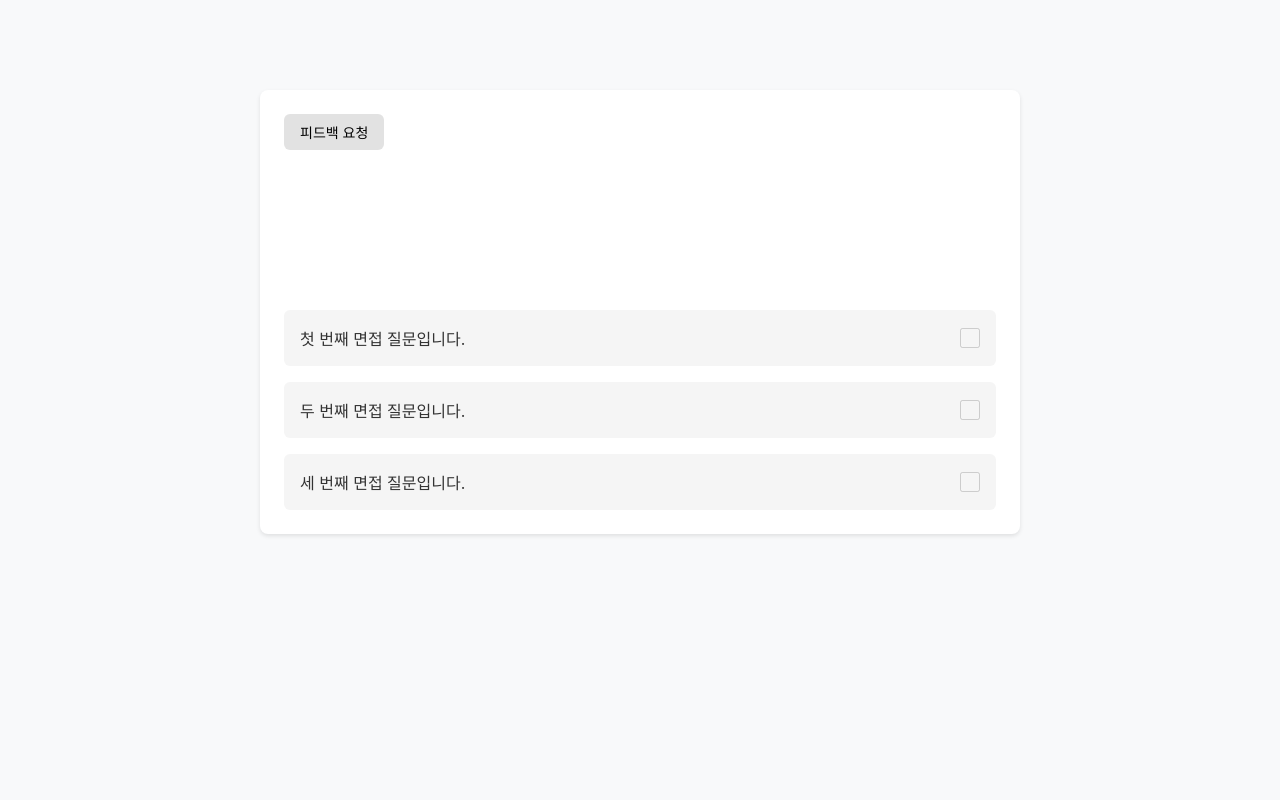
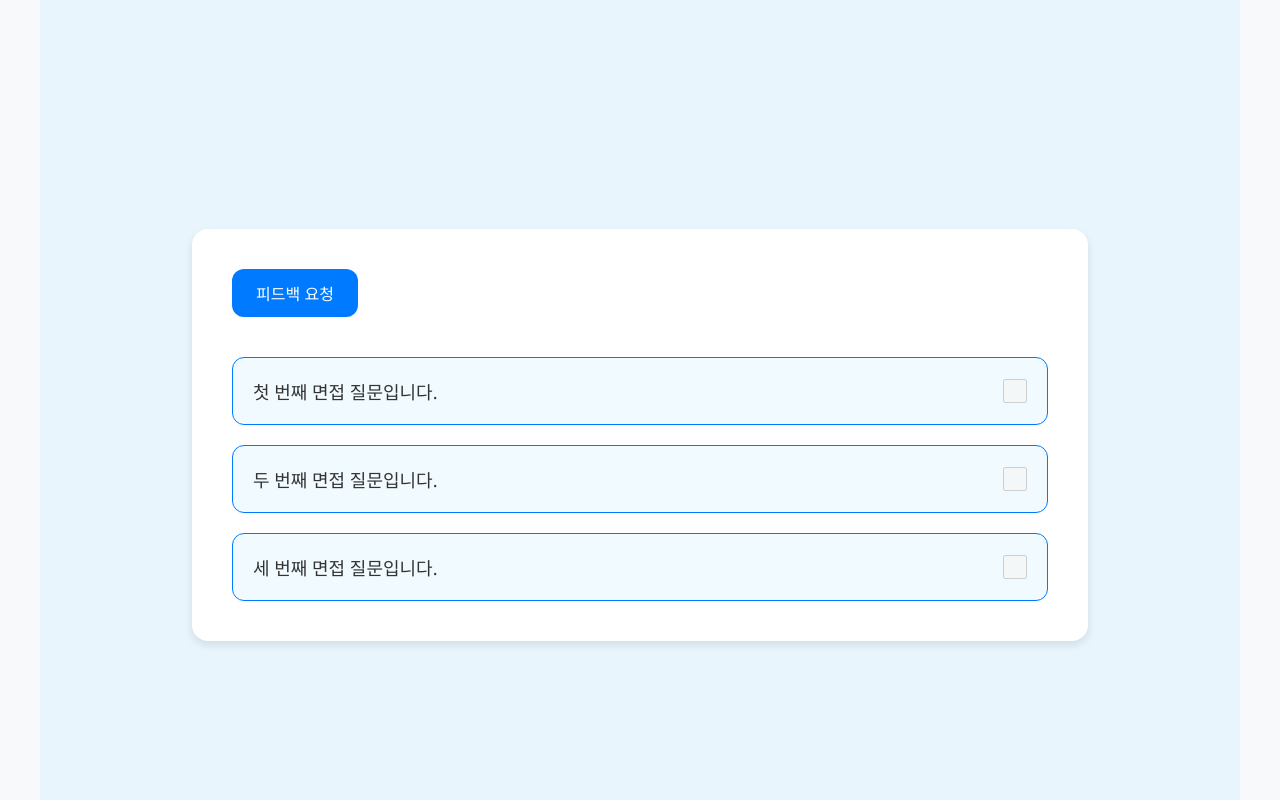
Before and after one commit to HUFSTHON2024/Web, a React (Create React App) app in the folder fe/: page /interview-room in a window 1280 px wide. Built offline with nearby package versions, Linux system fonts and the light colour scheme; no server answers.

Commit message:
feat: 이쁜 ui

```diff
--- a/fe/src/App.js
+++ b/fe/src/App.js
@@ -8,7 +8,7 @@ function App() {
   return (
     <Routes>
       <Route path="/video/:id" element={<VideoRecorderUI />} />
-      <Route path="/send-resume" element={<FileUploadPage />} />
+      <Route path="/" element={<FileUploadPage />} />
       <Route path="/interview-room" element={<InterviewRoom />} />
     </Routes>
   );
--- a/fe/src/interviewRoom.css
+++ b/fe/src/interviewRoom.css
@@ -1,78 +1,100 @@
 /* QuestionList.css */
 .question-list-container {
   width: 100%;
-  max-width: 800px;
+  max-width: 1200px; /* 너비 */
   margin: 0 auto;
-  padding: 20px;
+  padding: 40px;
+  background-color: #e9f5fc; /* 하늘색 배경 */
+  display: flex;
+  justify-content: center;
+  align-items: center;
+  min-height: 100vh; /* 화면 전체 높이 */
+  box-sizing: border-box;
 }
 
+/* 카드 스타일 */
 .question-card {
-  background-color: #FFFFFF;
-  border-radius: 8px;
-  padding: 24px;
+  background-color: #ffffff;
+  border-radius: 16px; /* 둥근 모서리 */
+  padding: 40px; /* 패딩 증가 */
   margin-top: 70px;
-  box-shadow: 0 2px 4px rgba(0, 0, 0, 0.1);
+  box-shadow: 0 4px 8px rgba(0, 0, 0, 0.1); /* 그림자 강화 */
+  height: 100%;
+  width: 80%;
 }
 
+/* 카드 헤더 */
 .card-header {
   display: flex;
   justify-content: space-between;
   align-items: center;
-  margin-bottom: 160px;
+  margin-bottom: 40px; /* 간격 조정 */
 }
 
 .welcome-text {
-  font-size: 18px;
-  color: #333333;
-  font-weight: 500;
+  font-size: 24px; /* 글자 크기 증가 */
+  color: #007bff; /* 하늘색 강조 */
+  font-weight: 600;
 }
 
+/* 새로고침 버튼 */
 .refresh-button {
-  background-color: #e2e2e2;
+  background-color: #007bff; /* 하늘색 버튼 */
+  color: white;
   border: none;
-  padding: 8px 16px;
-  border-radius: 6px;
+  padding: 12px 24px; /* 버튼 크기 증가 */
+  border-radius: 12px; /* 버튼 둥글게 */
   cursor: pointer;
-  font-size: 14px;
-  transition: background-color 0.2s;
+  font-size: 16px; /* 글자 크기 증가 */
+  transition: background-color 0.3s ease;
 }
 
 .refresh-button:hover {
-  background-color: #d0d0d0;
+  background-color: #0056b3; /* 호버 시 색상 변경 */
 }
 
 .questions-container {
   display: flex;
   flex-direction: column;
-  gap: 16px;
+  gap: 20px; /* 질문 간 간격 증가 */
 }
 
+/* 질문 아이템 */
 .question-item {
   display: flex;
   justify-content: space-between;
   align-items: center;
-  background-color: #f5f5f5;
-  padding: 16px;
-  border-radius: 6px;
-  min-height: 50px;
+  background-color: #f1faff; /* 밝은 하늘색 배경 */
+  padding: 20px; /* 패딩 증가 */
+  border-radius: 12px;
+  border: 1px solid #007bff; /* 하늘색 테두리 */
+  min-height: 60px; /* 높이 증가 */
+  transition: transform 0.2s ease; /* 마우스 호버 시 부드러운 효과 */
+}
+
+.question-item:hover {
+  transform: translateY(-2px); /* 살짝 위로 올라가는 효과 */
+  box-shadow: 0 4px 8px rgba(0, 0, 0, 0.1);
 }
 
 .question-content {
   color: #333333;
+  font-size: 18px; /* 글자 크기 증가 */
+  font-weight: 500;
   flex: 1;
   margin-right: 16px;
 }
 
 .question-checkbox {
-  width: 20px;
-  height: 20px;
+  width: 24px; /* 크기 증가 */
+  height: 24px;
   cursor: not-allowed;
 }
 
 /* 반응형 디자인 */
 @media (max-width: 768px) {
   .question-list-container {
-    padding: 10px;
+    padding: 20px;
   }
 
   .card-header {
@@ -81,7 +103,11 @@
     align-items: flex-start;
   }
 
+  .refresh-button {
+    width: 100%; /* 버튼 너비 100% */
+  }
+
   .question-item {
-    padding: 12px;
+    padding: 16px;
   }
 }
--- a/fe/src/sendResume.css
+++ b/fe/src/sendResume.css
@@ -1,114 +1,117 @@
 /* sendResume.css */
+
+/* 컨테이너 스타일 */
 .container {
-  width: 1440px;
+  width: 100%;
+  max-width: 1600px; /* 최대 넓이를 1600px로 확장 */
   margin: 0 auto;
+  padding: 40px;
+  background-color: #e9f5fc; /* 은은한 하늘색 배경 */
 }
 
+/* 콘텐츠 래퍼 */
 .content-wrapper {
-  margin: 70px 320px;
+  margin: 50px auto;
   display: flex;
   flex-direction: column;
-  gap: 24px;
+  gap: 32px;
+  background-color: #ffffff;
+  border-radius: 16px;
+  box-shadow: 0 6px 12px rgba(0, 0, 0, 0.1);
+  padding: 80px; /* 패딩 증가 */
 }
 
-/* 이력서 업로드 섹션 */
-.upload-section {
-  background-color: white;
-  border-radius: 8px;
-  padding: 20px;
+/* 섹션 제목 스타일 */
+.section-title {
+  margin-bottom: 16px;
+  text-align: center;
 }
 
-.section-title {
+.section-title h2 {
+  font-size: 32px; /* 제목 크기 증가 */
+  color: #007bff; /* 하늘색 강조 */
   margin-bottom: 8px;
 }
 
-.section-title h2 {
-  font-size: 18px;
-  margin-bottom: 4px;
+.subtitle {
+  font-size: 18px; /* 부제목 크기 증가 */
+  color: #555;
 }
 
-.subtitle {
-  font-size: 14px;
-  color: #666;
-}
-
+/* 드롭존 스타일 */
 .dropzone-wrapper {
-  margin-bottom: 4px;
+  border: 2px dashed #007bff;
+  border-radius: 12px;
+  padding: 40px; /* 패딩 증가 */
+  background-color: #f1faff;
+  text-align: center;
+  font-size: 18px; /* 텍스트 크기 증가 */
 }
 
 .file-types {
-  font-size: 12px;
-  color: #999;
-  margin-top: 4px;
+  font-size: 16px;
+  color: #555;
+  margin-top: 8px;
 }
 
-/* 채용 공고 섹션 */
+/* 채용 공고 스타일 */
 .job-section {
-  background-color: #f5f5f5;
-  border-radius: 8px;
-  padding: 24px;
+  background-color: #f9fbfd;
+  border: 1px solid #ddd;
+  border-radius: 12px;
+  padding: 40px; /* 패딩 증가 */
 }
 
-.job-content {
-  display: flex;
-  flex-direction: column;
-  gap: 16px;
+.job-content textarea {
+  width: 100%;
+  padding: 16px;
+  border: 1px solid #ddd;
+  border-radius: 8px;
+  font-size: 18px; /* 텍스트 크기 증가 */
+  line-height: 1.8;
 }
 
-.job-category h3 {
-  font-weight: 500;
-  margin-bottom: 8px;
-}
-
-.job-category ul {
-  list-style-type: disc;
-  margin-left: 20px;
-}
-
-.job-category li {
-  color: #444;
-  margin-bottom: 4px;
+.job-content textarea:focus {
+  border-color: #007bff;
+  outline: none;
+  box-shadow: 0 0 6px rgba(0, 123, 255, 0.5);
 }
 
 /* 버튼 스타일 */
 .button-wrapper {
-  display: flex;
-  justify-content: center;
-  margin-top: 16px;
+  text-align: center;
+  margin-top: 32px;
 }
 
 .submit-button {
-  padding: 8px 32px;
-  background-color: #ccc;
+  padding: 20px 64px; /* 버튼 크기 증가 */
+  background-color: #007bff;
+  color: #fff;
+  font-size: 20px; /* 버튼 텍스트 크기 증가 */
+  font-weight: bold;
   border: none;
-  border-radius: 4px;
-  color: #333;
+  border-radius: 12px;
   cursor: pointer;
-  font-size: 14px;
-  transition: background-color 0.2s;
+  transition: background-color 0.3s ease;
 }
 
 .submit-button:hover {
-  background-color: #bbb;
+  background-color: #0056b3;
 }
 
-/* Dropzone 커스터마이징 */
-.files-ui-dropzone {
-  background-color: white !important;
+.submit-button:disabled {
+  background-color: #cccccc;
+  cursor: not-allowed;
 }
 
-.files-ui-dropzone .files-ui-content {
-  min-height: 120px !important;
-}
-
-/* 반응형 처리 */
-@media (max-width: 1440px) {
-  .container {
-    width: 100%;
+/* 반응형 디자인 */
+@media (max-width: 1200px) {
+  .content-wrapper {
+    padding: 40px; /* 더 작은 화면에서 패딩 조정 */
   }
 
-  .content-wrapper {
-    margin: 70px 20px;
+  .submit-button {
+    width: 100%; /* 버튼 너비 100% */
   }
 }
 
@@ -120,71 +123,6 @@
 }
 
 body {
-  font-family: -apple-system, BlinkMacSystemFont, 'Segoe UI', Roboto,
-    'Helvetica Neue', Arial, sans-serif;
+  font-family: 'Segoe UI', Tahoma, Geneva, Verdana, sans-serif;
   background-color: #f8f9fa;
 }
-
-h1,
-h2,
-h3,
-h4,
-h5,
-h6 {
-  margin: 0;
-  font-weight: normal;
-}
-
-ul {
-  margin: 0;
-  padding: 0;
-  list-style: none;
-}
-
-.job-input {
-  width: 100%;
-  min-height: 150px;
-  padding: 12px;
-  border: 1px solid #ddd;
-  border-radius: 4px;
-  font-size: 14px;
-  line-height: 1.5;
-  resize: vertical;
-}
-
-.job-input:focus {
-  outline: none;
-  border-color: #666;
-}
-
-.submit-button {
-  padding: 12px 32px;
-  background-color: #007bff;
-  color: white;
-  border: none;
-  border-radius: 4px;
-  cursor: pointer;
-  font-size: 16px;
-  transition: background-color 0.2s;
-}
-
-.submit-button:hover {
-  background-color: #0056b3;
-}
-
-.submit-button:disabled {
-  background-color: #ccc;
-  cursor: not-allowed;
-}
-
-.submit-button.loading {
-  opacity: 0.7;
-  cursor: wait;
-}
-
-/* 에러 메시지 스타일 */
-.error-message {
-  color: #dc3545;
-  font-size: 14px;
-  margin-top: 4px;
-}
--- a/fe/src/sendResume.jsx
+++ b/fe/src/sendResume.jsx
@@ -69,7 +69,7 @@ export default function BasicDemoDropzone() {
       const data = await response.json();
       console.log('Upload successful:', data);
 
-      // navigate('/interview');
+      navigate('/interview-room');
     } catch (error) {
       console.error('Upload error:', error);
       alert(`업로드 중 오류가 발생했습니다: ${error.message}`);
```
